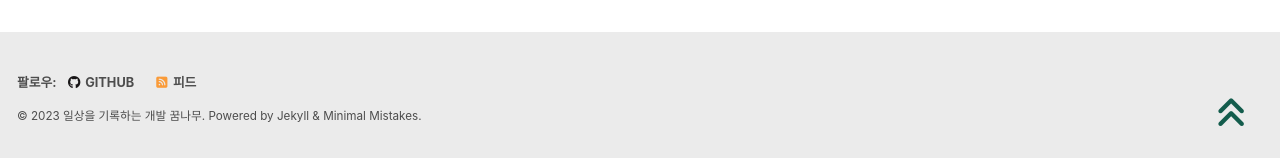
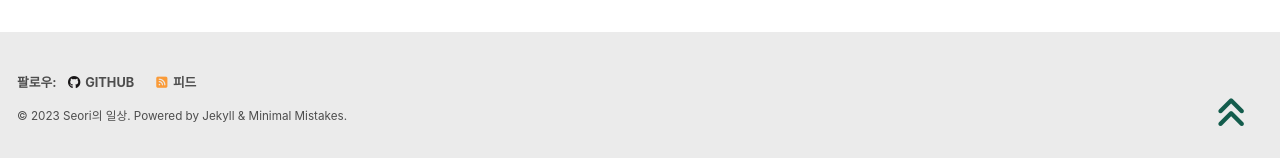
Before and after one commit to Seori15/Seori15.github.io, a Jekyll site: the page built from index.html, in a window 1280 px wide and 900 px high, scrolled down 198 px. Shown: the part 739-897 px from the top of the window. Built offline with Jekyll 4.4.1, drawn with Linux system fonts in a browser that asks for light colours; cached includes are drawn as plain includes; nearby versions of some CDN libraries; some web fonts are replaced; the list of posts is cut into pages by our own code.

Commit message:
footer 닉네임 수정

```diff
--- a/_config.yml
+++ b/_config.yml
@@ -19,7 +19,7 @@ locale                   : "ko-KR" # 블로그 사용 언어
 title                    : "Seori Log" # 블로그 타이틀
 title_separator          : "-"
 subtitle                 : # site tagline that appears below site title in masthead
-name                     : "일상을 기록하는 개발 꿈나무"
+name                     : "Seori의 일상"
 description              : "Seori의 일상적이고 개방적인 private 작업 공간"
 url                      : "https://Seori15.github.io"
 baseurl                  : # the subpath of your site, e.g. "/blog"
```
